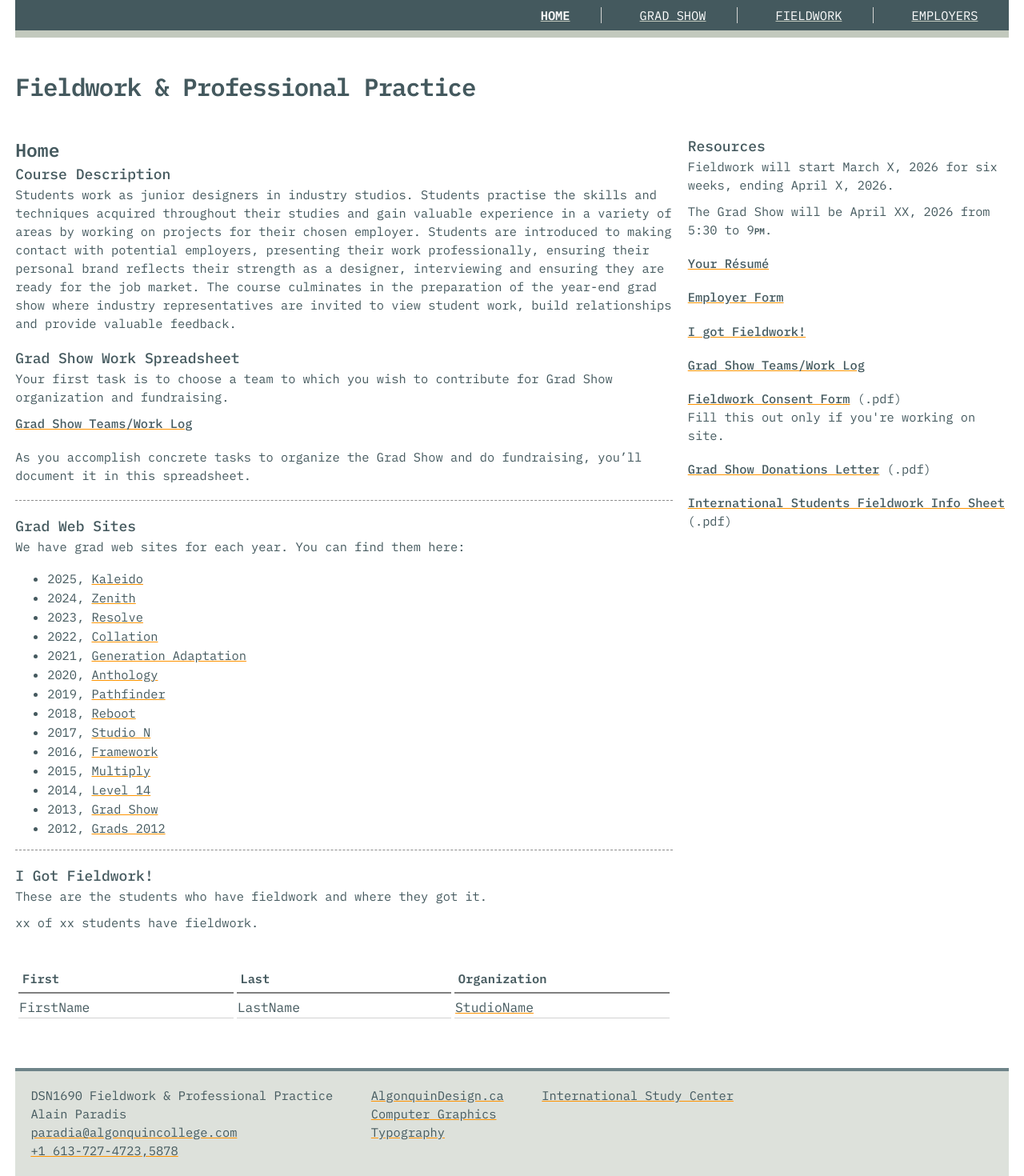
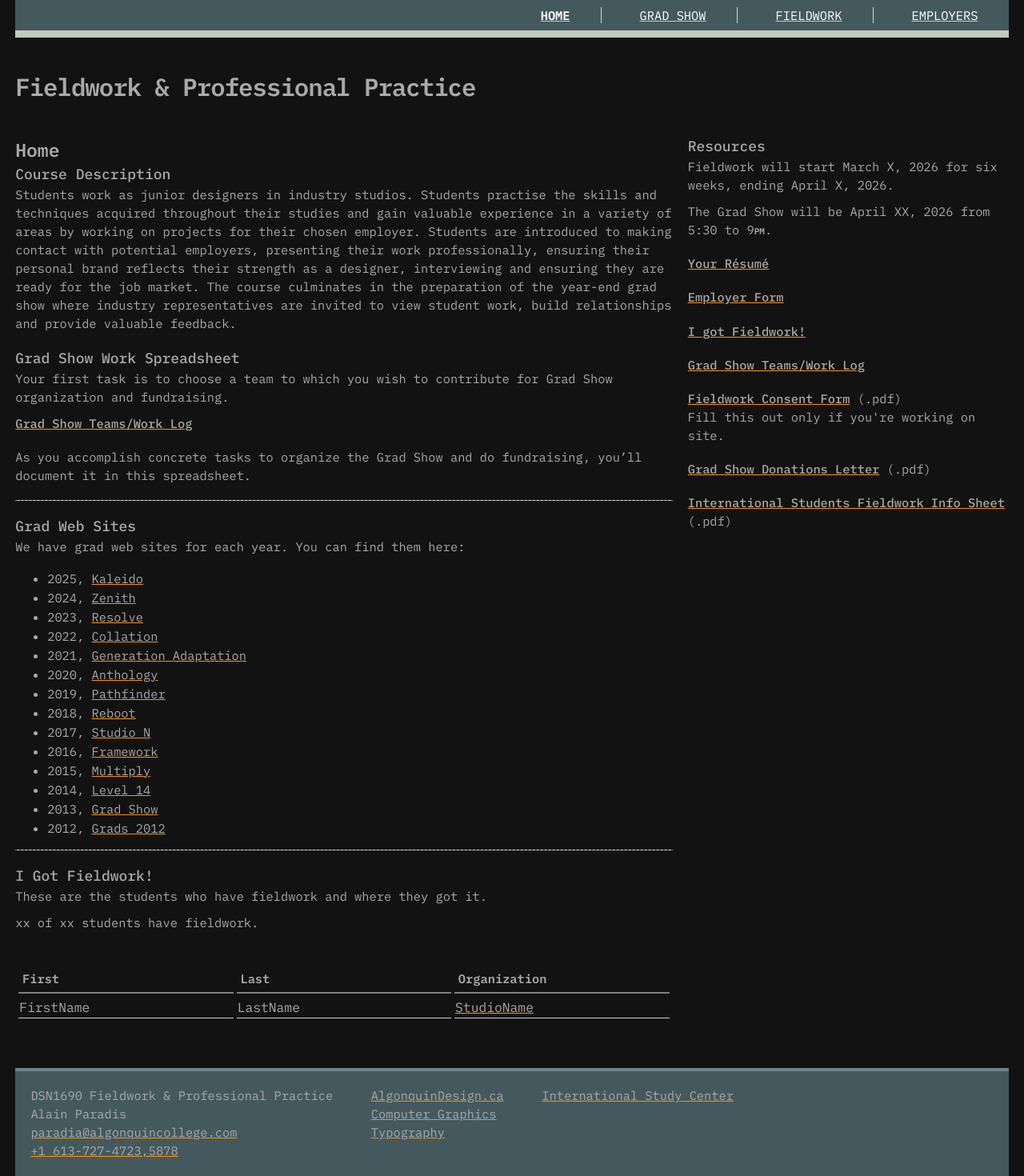
Before and after one commit to AlainParadis/wil, a Jekyll site: the page built from index.md, in a window 1280 px wide. Shown: the whole page at 80% size. Built offline with Jekyll 4.4.1, drawn with Linux system fonts in a browser that asks for light colours.

Commit message:
update css colors

```diff
--- a/css/styles.css
+++ b/css/styles.css
@@ -1,5 +1,7 @@
 :root
 {
+	--background-color: #121212;
+	--text-color: #A9A9A9;
 	/* Colours */
 	--dark: rgb(68, 89, 94);
 	--medium: rgb(110, 132, 137);
@@ -13,21 +15,19 @@ html
 	font-family: "IBM Plex Mono", sans-serif;
 	font-weight: 400;
 	font-style: normal;
-	font-size: 100%;
-	line-height: 1.3;
 	font-size: 16px;
 	line-height: 1.5;
 	margin: 0;
 	padding: 0;
 }
 
-
 body
 {
+	background-color: var(--background-color);
 	font-weight: 400;
 	font-style: normal;
 	font-size: 0.8rem;
-	color: var(--dark);
+	color: var(--text-color);
 	max-width: 1440px;
 	margin: 0 auto 0 auto;
 	padding: 0 1rem 0 1rem;
@@ -37,15 +37,15 @@ body
 
 a, a:link
 {
-	color: var(--dark);
+	color: var(--text-color);
 	text-decoration-color: var(--orange);
 }
 
-a:visited { color: var(--medium); }
+a:visited { color: var(--light); }
 a:hover { color: lightgrey; }
 a:active { color: orange; }
 a:focus { outline: 2px solid black; }
-header h1 a:visited { color: var(--dark); }
+header h1 a:visited { color: var(--text-color); }
 header h1 a:hover { color: var(--medium); }
 p { margin-bottom: .5rem; }
 a.nodecoration { text-decoration: none; }
@@ -106,7 +106,7 @@ footer
 	grid-area: footer;
 	border-top: .25rem solid var(--medium);
 	padding: 1rem;
-	background-color: var(--lightest);
+	background-color: var(--dark);
 	font-size: .8rem;
 }
 
@@ -123,7 +123,7 @@ h1, h2
 {
 	font-weight: 600;
 	font-style: normal;
-	color: var(--dark);
+	color: var(--text-color);
 	margin-top: 1rem;
 	margin-bottom: 0;
 	padding-bottom: 0;
@@ -133,7 +133,7 @@ h3, h4, h5, h6
 {
 	font-weight: 500;
 	font-style: normal;
-	color: var(--dark);
+	color: var(--text-color);
 	margin-top: 1rem;
 	margin-bottom: 0;
 	padding-bottom: 0;
@@ -255,9 +255,12 @@ dd { margin: 0 2rem 1rem 2rem; }
 	font-weight: 500;
 	font-style: var(--font_style_normal);
 }
-.small-caps {
+
+.small-caps
+{
 	font-variant: small-caps;
-	font-weight: 600; }
+	font-weight: 600;
+}
 
 table
 {
@@ -276,8 +279,13 @@ th
 	border-bottom: 2px solid grey;
 }
 
-td { font-size: .85rem; width: 33%; border-bottom: 1px solid lightgrey; word-wrap:break-word; }
-
+td
+{
+	font-size: .85rem;
+	width: 33%;
+	border-bottom: 1px solid lightgrey;
+	word-wrap: break-word;
+}
 
 em
 {
```
